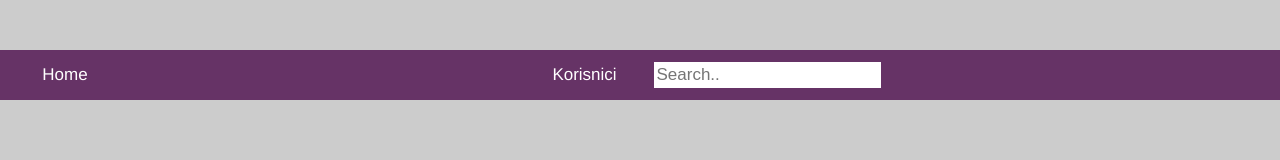
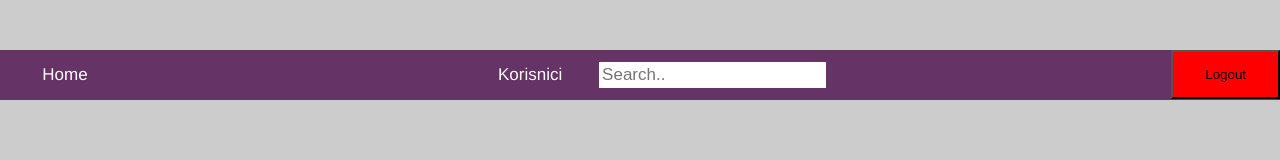
Before and after one commit to MilosMilankovic/WEB2019, a plain HTML site: page WebContent/korisnik.html in a window 1280 px wide. Drawn offline with nearby package versions, Linux system fonts and the light colour scheme; no server answers.

Commit message:
sredjivanje

```diff
--- a/WebContent/js/korisnik.js
+++ b/WebContent/js/korisnik.js
@@ -10,6 +10,17 @@ function obrisiKorisnika(idKorisnik) {
 		}
 	})
 }
+
+function logout(){
+	alert("logout")
+
+	$.get('http://localhost:8080/Cinema/LogOutServlet', {},function(data) {
+		if(data.status == "success"){
+				$(location).attr('href', 'http://localhost:8080/Cinema/login.html');
+		}
+	})
+}
+
 
 function izmeniKorisnika(idKorisnik) {
 
--- a/WebContent/korisnik.html
+++ b/WebContent/korisnik.html
@@ -20,6 +20,8 @@
 		<ul>
 			<li style="float: left"><a href="index.html">Home</a></li>
 			<li><a href="korisnici.html" id="dodajFilmAdmin">Korisnici</a></li>
+			<li style="float: right"><button onClick="logout()" id="logoutBtn" class="logout">Logout</button></li>
+
 
 			<input type="text" placeholder="Search..">
 
```
Also changed, not shown: WebContent/dodajfilm.html (+1 -0 lines), WebContent/dodajprojekciju.html (+1 -0 lines), WebContent/film.html (+1 -0 lines), WebContent/js/dodajfilm.js (+13 -0 lines), WebContent/js/dodajprojekciju.js (+9 -0 lines), WebContent/js/film.js (+12 -0 lines), WebContent/js/korisnici.js (+12 -0 lines), WebContent/js/projekcije.js (+13 -0 lines), WebContent/korisnici.html (+1 -0 lines), WebContent/projekcije.html (+1 -0 lines), WebContent/register.html (+1 -0 lines), sql/novabaza.txt (added), sql/sema.txt.
